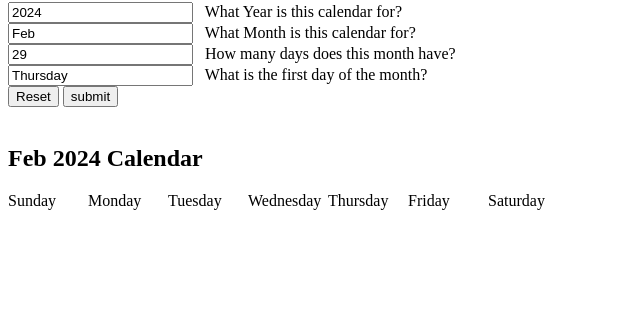
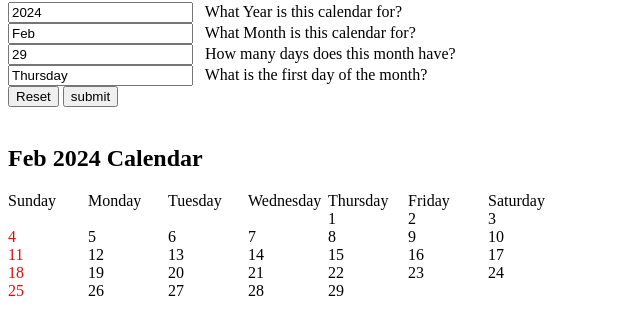
Before and after one commit to Stevensousa67/COMP335, a plain HTML site: page Practice-Exam/practiceExam.html in a window 1280 px wide. Both pictures are taken after a click on the button "submit". Shown: the part 78-412 px from the top of the page, without its empty margins (0-640 px from the left). Drawn offline with Linux system fonts and the light colour scheme.

Commit message:
Finalized practiceExam

```diff
--- a/Practice-Exam/practiceExam.html
+++ b/Practice-Exam/practiceExam.html
@@ -135,30 +135,33 @@
     }
 
   function checkSubmit() {
-      /*When you click submit button, you will need to display calendar here.*/
-      //const month = document.getElementById("month");
-      //const year = document.getElementById("year");
-      // Print Month and Year (e.g., October 2022)
     heading.innerHTML = month.value + " " + year.value + " Calendar";
+    let col;
 
-      // print <div>Sunday</div><div>Monday</div> ~ <div>Saturday</div>
-      var col;
     for (col = 0; col < 7; col++) {
-        calendar.innerHTML += "<div>" + intToDay(col) + "</div>";
+      calendar.innerHTML += "<div>" + intToDay(col) + "</div>";  // Print the headers for each day of the week
     }
-      // div tag has CSS style (refer to style tag inside head)
-      // this will allow div tag to move to next line //
     calendar.innerHTML += "<div class=\"end\"></div>";
 
-      // To Do:
-      // depending on the day that user types, we may need to print less than 7 days
-      // if user types Wed, then pint &nbsp; for Sun, Mon, Tue
+    const startingDayIndex = dayToInt(firstDay.value); // Start by finding the index of the first day of the month
+    let dayCount = 1; // Start counting from the first day of the month
 
-      // You may need to use % (Modulo - remainder) operator to print days to next line
-      // You may need to use loop (for, while, do while, do until, etc) to print up to max days.
-      // I found that do while loop is easier than others, but it is up to you
-      // We will print whatever user types max days (31, 30, 29, 28)
-      // You may use inline style CSS to print red color for Sundays
+    while (dayCount <= parseInt(maxDay.value)) { // Loop through each row
+      calendar.innerHTML += "<div class=\"end\"></div>"; // Start a new row
+
+      for (col = 0; col < 7; col++) { // Loop through each day of the week
+        if (dayCount > parseInt(maxDay.value)) { // If we've reached the end of the month, stop
+          break;
+        }
+
+        if (col < startingDayIndex && dayCount === 1) {
+          calendar.innerHTML += "<div>&nbsp;</div>"; // Print empty space for days before the first day of the month
+        } else {
+          calendar.innerHTML += "<div style='color: " + ((col === 0) ? "red" : "inherit") + "'>" + dayCount + "</div>"; // Print the day number
+          dayCount++;
+        }
+      }
+    }
   }
   </script>
 </head>
```
Lines whose indentation alone changed are shown as unchanged.
